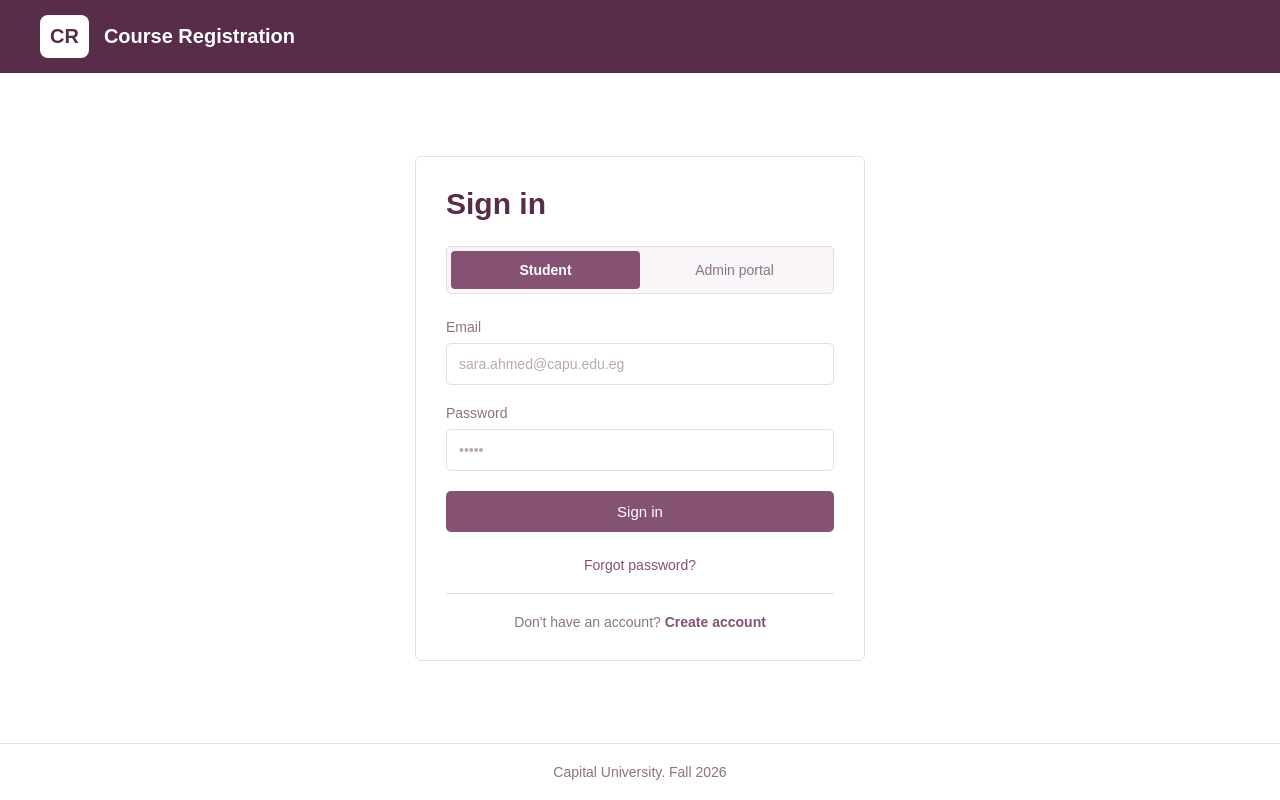
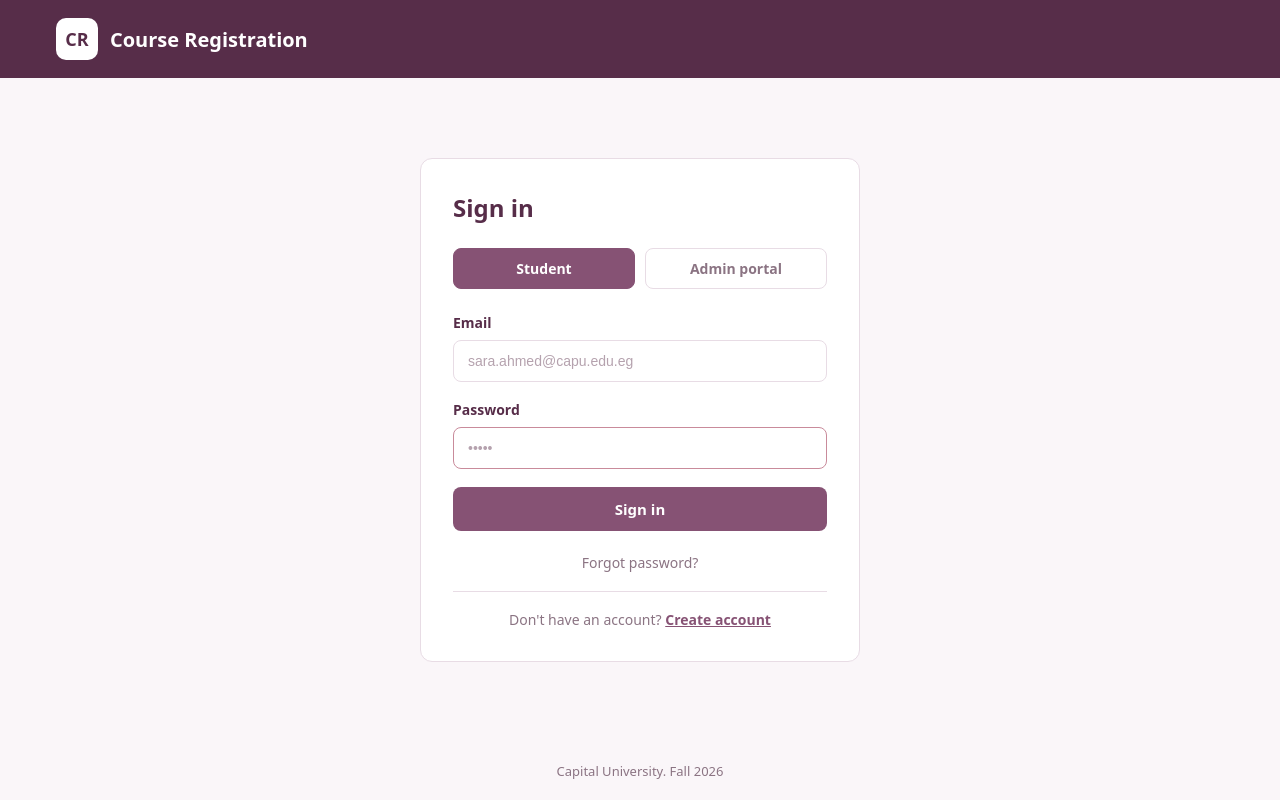
Before and after one commit to Rana-Magdy-Mamdouh/Student-Courses, a plain HTML site: page index.html in a window 1280 px wide. Drawn offline with Linux system fonts and the light colour scheme.

Commit message:
rannnnnnnn

```diff
--- a/My Schedule.css
+++ b/My Schedule.css
@@ -86,3 +86,10 @@ nav {
      padding: 8px 14px;
      border-radius: 6px;
  }
+
+ .page-footer {
+     text-align: center;
+     padding: 20px;
+     font-size: 13px;
+     color: #8B7483;
+ }
--- a/admin.css
+++ b/admin.css
@@ -1,80 +1,104 @@
- * {
+* {
     margin: 0;
     padding: 0;
     box-sizing: border-box;
 }
 
 body {
-    font-family: Arial, sans-serif;
-    background-color: #FFFFFF;
+    background-color: #FAF6F9;
     color: #572D49;
+    font-family: system-ui, -apple-system, sans-serif;
     min-height: 100vh;
+    display: flex;
+    flex-direction: column;
 }
 
 nav {
     background-color: #572D49;
+    height: 78px;
+    padding: 0 56px;
+    gap: 12px;
+    align-items: center;
     display: flex;
-    align-items: center;
-    padding: 15px 40px;
 }
 
 .logo {
-    background-color: white;
+    width: 42px;
+    height: 42px;
+    background-color: #FFFFFF;
     color: #572D49;
-    padding: 10px;
-    border-radius: 8px;
+    border-radius: 10px;
+    display: flex;
+    align-items: center;
+    justify-content: center;
+    font-weight: bold;
+    font-size: 18px;
+}
+
+.brand {
+    display: flex;
+    align-items: center;
+    gap: 12px;
+    color: #FFFFFF;
     font-size: 20px;
 }
 
-.brand {
-    font-size: 20px;
-    color: white;
-    margin-left: 15px;
-}
-
 .container {
-    width: 90%;
-    max-width: 450px;
-    margin: 55px auto;
+    flex: 1;
+    display: flex;
+    justify-content: center;
+    align-items: center;
+    padding: 40px 20px;
 }
 
 .card {
-    background-color: white;
+    background-color: #FFFFFF;
     border: 1px solid #E8DCE5;
-    border-radius: 8px;
-    padding: 30px;
+    border-radius: 12px;
+    width: 100%;
+    max-width: 440px;
+    padding: 32px;
 }
 
 .card-title {
+    font-size: 24px;
+    font-weight: 700;
     color: #572D49;
-    font-size: 28px;
-    margin-bottom: 25px;
-    text-align: center;
+    margin-bottom: 24px;
+    text-align: left;
 }
 
 .role-tabs {
     display: flex;
-    border-bottom: 1px solid #E8DCE5;
-    margin-bottom: 25px;
+    gap: 10px;
+    margin-bottom: 24px;
 }
 
 .tab-btn {
     flex: 1;
+    padding: 10px;
+    border-radius: 8px;
+    font-size: 14px;
+    font-weight: 600;
+    cursor: pointer;
+    border: 1px solid #E8DCE5;
+    background-color: #865274;
+    color: #FFFFFF;
+    transition: 0.2s;
+    text-decoration: none;
     text-align: center;
-    text-decoration: none;
-    color: #8B7483;
-    padding: 12px;
-    font-size: 15px;
-}
-
-.tab-btn.active {
-    color: #572D49;
-    font-weight: bold;
-    border-bottom: 3px solid #865274;
+    display: block;
 }
 
 .tab-btn:hover {
     color: #572D49;
+    border-color: #865274;
+}
+
+.tab-btn.active {
+    background-color: #FFFFFF;
+    color: #865274;
+    border-color: #865274;
 }
 
 .auth-form {
@@ -82,29 +106,30 @@ nav {
 }
 
 .form-group {
-    margin-bottom: 20px;
+    margin-bottom: 18px;
+    display: flex;
+    flex-direction: column;
+    gap: 8px;
 }
 
 .form-group label {
-    display: block;
-    margin-bottom: 8px;
+    font-size: 14px;
+    font-weight: 600;
     color: #572D49;
-    font-size: 14px;
-    font-weight: bold;
 }
 
 .form-group input {
     width: 100%;
-    padding: 12px;
+    padding: 12px 14px;
     border: 1px solid #E8DCE5;
-    border-radius: 5px;
+    border-radius: 8px;
     font-size: 14px;
-    background-color: white;
     color: #572D49;
+    background-color: #FFFFFF;
+    outline: none;
 }
 
 .form-group input:focus {
-    outline: none;
     border-color: #865274;
 }
 
@@ -112,22 +137,29 @@ nav {
     color: #B5A2AE;
 }
 
-.form-group .input-error {
+.form-group input.input-error {
     border-color: #C98B9B;
+}
+
+.error-msg {
+    font-size: 13px;
+    color: #C98B9B;
 }
 
 .btn-submit {
     display: block;
+    text-align: center;
+    text-decoration: none;
     width: 100%;
-    text-align: center;
+    padding: 12px;
+    margin-top: 6px;
     background-color: #865274;
-    color: white;
-    text-decoration: none;
-    padding: 12px;
-    border-radius: 5px;
+    color: #FFFFFF;
+    border: none;
+    border-radius: 8px;
     font-size: 15px;
-    font-weight: bold;
-    margin-top: 10px;
+    font-weight: 600;
+    cursor: pointer;
 }
 
 .btn-submit:hover {
@@ -135,14 +167,14 @@ nav {
 }
 
 .card-footer {
-    margin-top: 25px;
+    margin-top: 20px;
     text-align: center;
 }
 
 .forgot-link {
+    font-size: 14px;
+    color: #8B7483;
     text-decoration: none;
-    color: #865274;
-    font-size: 14px;
 }
 
 .forgot-link:hover {
@@ -153,28 +185,27 @@ nav {
 .divider {
     border: none;
     border-top: 1px solid #E8DCE5;
-    margin: 20px 0;
+    margin: 18px 0;
 }
 
 .signup-text {
+    font-size: 14px;
     color: #8B7483;
-    font-size: 14px;
 }
 
 .signup-text a {
     color: #865274;
-    text-decoration: none;
-    font-weight: bold;
+    font-weight: 600;
+    text-decoration: underline;
 }
 
 .signup-text a:hover {
     color: #572D49;
-    text-decoration: underline;
 }
 
 .page-footer {
     text-align: center;
+    padding: 20px;
+    font-size: 13px;
     color: #8B7483;
-    font-size: 13px;
-    padding: 20px;
 }
--- a/course.css
+++ b/course.css
@@ -213,3 +213,10 @@ td a:hover {
  tr:hover {
      background-color: #FAF5F9;
  }
+
+ .page-footer {
+     text-align: center;
+     padding: 20px;
+     font-size: 13px;
+     color: #8B7483;
+ }
--- a/dashboardstudent.css
+++ b/dashboardstudent.css
@@ -234,3 +234,10 @@ tr:hover {
  .outline-btn:hover {
      background-color: #F0E5ED;
  }
+
+ .page-footer {
+     text-align: center;
+     padding: 20px;
+     font-size: 13px;
+     color: #8B7483;
+ }
--- a/style.css
+++ b/style.css
@@ -1,13 +1,13 @@
- * {
+* {
     margin: 0;
     padding: 0;
     box-sizing: border-box;
 }
 
 body {
-    font-family: Arial, sans-serif;
-    background-color: #FFFFFF;
+    background-color: #FAF6F9;
     color: #572D49;
+    font-family: system-ui, -apple-system, sans-serif;
     min-height: 100vh;
     display: flex;
     flex-direction: column;
@@ -15,80 +15,90 @@ body {
 
 nav {
     background-color: #572D49;
+    height: 78px;
+    padding: 0 56px;
+    gap: 12px;
+    align-items: center;
     display: flex;
-    align-items: center;
-    gap: 15px;
-    padding: 15px 40px;
 }
 
 .logo {
-    background-color: white;
+    width: 42px;
+    height: 42px;
+    background-color: #FFFFFF;
     color: #572D49;
-    padding: 10px;
-    border-radius: 8px;
+    border-radius: 10px;
+    display: flex;
+    align-items: center;
+    justify-content: center;
+    font-weight: bold;
+    font-size: 18px;
+}
+
+.brand {
+    display: flex;
+    align-items: center;
+    gap: 12px;
+    color: #FFFFFF;
     font-size: 20px;
 }
 
-.brand {
-    font-size: 20px;
-    color: white;
-}
-
 .container {
-    width: 90%;
-    max-width: 450px;
-    margin: 50px auto;
     flex: 1;
     display: flex;
     justify-content: center;
     align-items: center;
+    padding: 40px 20px;
 }
 
 .card {
+    background-color: #FFFFFF;
+    border: 1px solid #E8DCE5;
+    border-radius: 12px;
     width: 100%;
-    background-color: white;
-    border: 1px solid #E8DCE5;
-    border-radius: 6px;
-    padding: 30px;
+    max-width: 440px;
+    padding: 32px;
 }
 
 .card-title {
-    font-size: 30px;
-    margin-bottom: 25px;
+    font-size: 24px;
+    font-weight: 700;
     color: #572D49;
+    margin-bottom: 24px;
+    text-align: left;
 }
 
 .role-tabs {
     display: flex;
-    background-color: #FAF5F9;
-    border: 1px solid #E8DCE5;
-    border-radius: 5px;
-    padding: 4px;
-    margin-bottom: 25px;
+    gap: 10px;
+    margin-bottom: 24px;
 }
 
 .tab-btn {
     flex: 1;
+    padding: 10px;
+    border-radius: 8px;
+    font-size: 14px;
+    font-weight: 600;
+    cursor: pointer;
+    border: 1px solid #E8DCE5;
+    background-color: #FFFFFF;
+    color: #8B7483;
+    transition: 0.2s;
+    text-decoration: none;
     text-align: center;
-    text-decoration: none;
-    color: #8B7483;
-    padding: 11px;
-    border-radius: 4px;
-    font-size: 14px;
+    display: block;
+}
+
+.tab-btn:hover {
+    color: #572D49;
+    border-color: #865274;
 }
 
 .tab-btn.active {
     background-color: #865274;
-    color: white;
-    font-weight: bold;
-}
-
-.tab-btn:hover {
-    color: #572D49;
-}
-
-.tab-btn.active:hover {
-    color: white;
+    color: #FFFFFF;
+    border-color: #865274;
 }
 
 .auth-form {
@@ -96,24 +106,26 @@ nav {
 }
 
 .form-group {
-    margin-bottom: 20px;
+    margin-bottom: 18px;
+    display: flex;
+    flex-direction: column;
+    gap: 8px;
 }
 
 .form-group label {
-    display: block;
-    margin-bottom: 8px;
-    color: #8B7483;
     font-size: 14px;
+    font-weight: 600;
+    color: #572D49;
 }
 
 .form-group input {
     width: 100%;
-    padding: 12px;
+    padding: 12px 14px;
     border: 1px solid #E8DCE5;
-    border-radius: 5px;
+    border-radius: 8px;
     font-size: 14px;
-    background-color: white;
     color: #572D49;
+    background-color: #FFFFFF;
     outline: none;
 }
 
@@ -122,26 +134,32 @@ nav {
 }
 
 .form-group input::placeholder {
-    color: #B9A8B3;
+    color: #B5A2AE;
 }
 
-.form-group .input-error {
-    border-color: #E8DCE5;
+.form-group input.input-error {
+    border-color: #C98B9B;
+}
+
+.error-msg {
+    font-size: 13px;
+    color: #C98B9B;
 }
 
 .btn-submit {
     display: block;
-    width: 100%;
-    background-color: #865274;
-    color: white;
     text-align: center;
     text-decoration: none;
+    width: 100%;
+    padding: 12px;
+    margin-top: 6px;
+    background-color: #865274;
+    color: #FFFFFF;
     border: none;
-    padding: 12px;
-    border-radius: 5px;
+    border-radius: 8px;
+    font-size: 15px;
+    font-weight: 600;
     cursor: pointer;
-    font-size: 15px;
-    margin-top: 10px;
 }
 
 .btn-submit:hover {
@@ -149,16 +167,14 @@ nav {
 }
 
 .card-footer {
-    margin-top: 25px;
+    margin-top: 20px;
     text-align: center;
 }
 
 .forgot-link {
-    display: block;
+    font-size: 14px;
+    color: #8B7483;
     text-decoration: none;
-    color: #865274;
-    font-size: 14px;
-    margin-bottom: 20px;
 }
 
 .forgot-link:hover {
@@ -169,29 +185,27 @@ nav {
 .divider {
     border: none;
     border-top: 1px solid #E8DCE5;
-    margin-bottom: 20px;
+    margin: 18px 0;
 }
 
 .signup-text {
+    font-size: 14px;
     color: #8B7483;
-    font-size: 14px;
 }
 
 .signup-text a {
     color: #865274;
-    text-decoration: none;
-    font-weight: bold;
+    font-weight: 600;
+    text-decoration: underline;
 }
 
 .signup-text a:hover {
     color: #572D49;
-    text-decoration: underline;
 }
 
 .page-footer {
     text-align: center;
+    padding: 20px;
+    font-size: 13px;
     color: #8B7483;
-    padding: 20px;
-    border-top: 1px solid #E8DCE5;
-    font-size: 14px;
 }
```
Also changed, not shown: My Schedule.html (+3 -1 lines), dashboardstudent.html (+3 -1 lines). Lines whose indentation alone changed are shown as unchanged.
